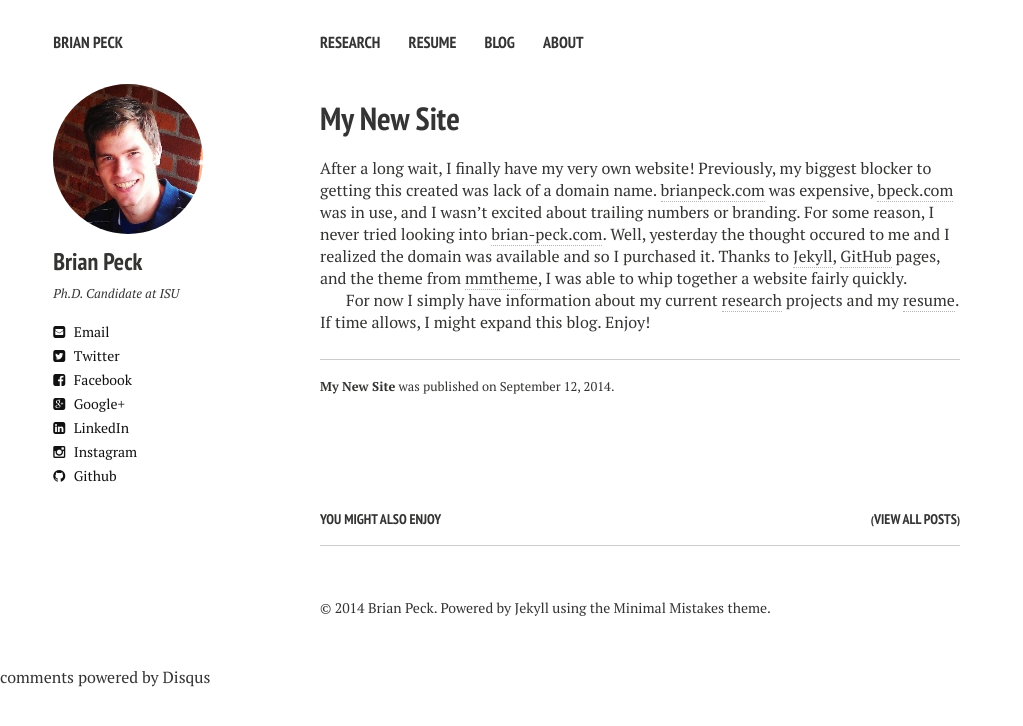
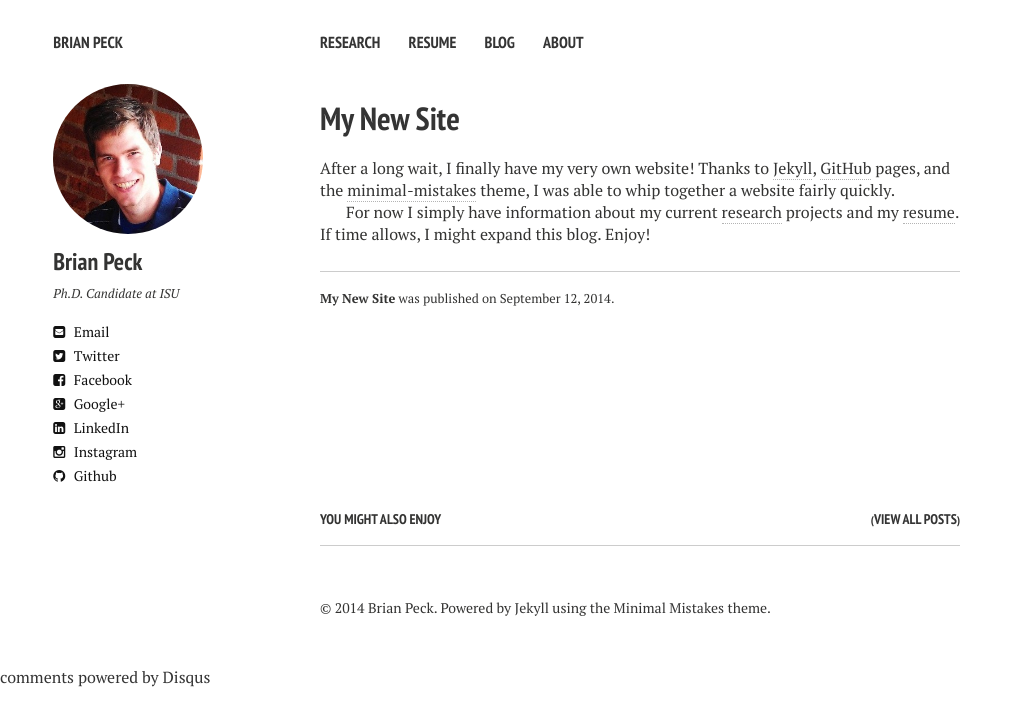
Before and after one commit to brianpeck/brianpeck.github.io, a Jekyll site: the page built from _posts/2014-09-12-my-new-site.md, in a window 1280 px wide. Shown: the top 726 px of the page, without its empty margins (0-1023 px from the left). Built offline with Jekyll 4.4.1, drawn with Linux system fonts in a browser that asks for light colours; nearby versions of some CDN libraries; comment, search, counter and statistics services are not loaded.

Commit message:
Update typo, blog post

```diff
--- a/_posts/2014-09-12-my-new-site.md
+++ b/_posts/2014-09-12-my-new-site.md
@@ -9,11 +9,7 @@ date: 2014-09-12T16:26:59-05:00
 ---
 
 After a long wait, I finally have my very own website!
-Previously, my biggest blocker to getting this created was lack of a domain name.
-[brianpeck.com][brianpeck] was expensive, [bpeck.com][bpeck] was in use, and I wasn't excited about trailing numbers or branding.
-For some reason, I never tried looking into [brian-peck.com][brian-peck].
-Well, yesterday the thought occured to me and I realized the domain was available and so I purchased it.
-Thanks to [Jekyll], [GitHub] pages, and the theme from [mmtheme], I was able to whip together a website fairly quickly.
+Thanks to [Jekyll], [GitHub] pages, and the [minimal-mistakes][mmtheme] theme, I was able to whip together a website fairly quickly.
 
 For now I simply have information about my current [research][research] projects and my [resume][resume].
 If time allows, I might expand this blog.
```
Also changed, not shown: research/index.md (+2 -2 lines).
